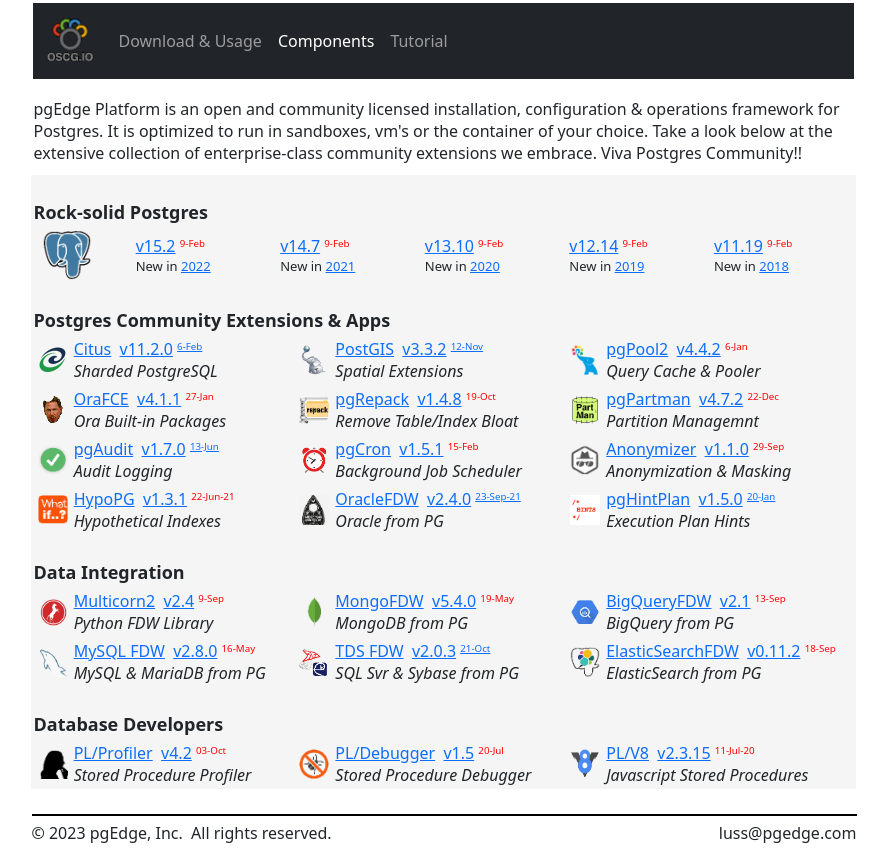
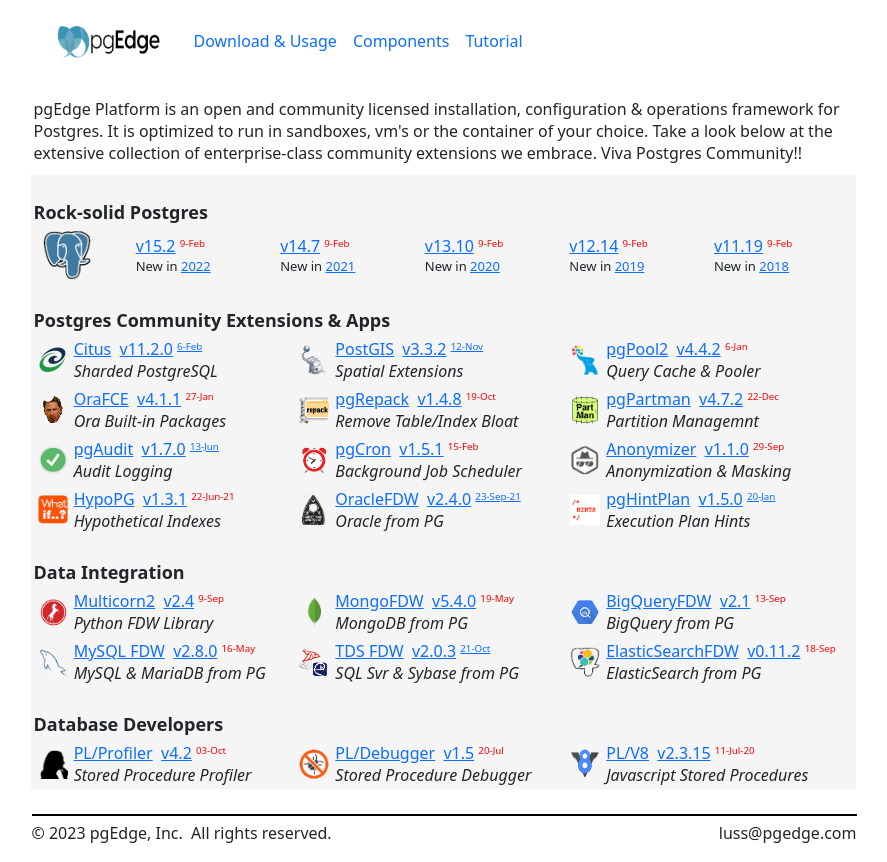
Before and after one commit to pgEdge/pgedge-org, a plain HTML site: page components.html in a window 1280 px wide. Shown: the whole page, without its empty margins (195-1082 px from the left). Drawn offline with nearby package versions, Linux system fonts and the light colour scheme.

Commit message:
2nd pass at edgyness

```diff
--- a/components.html
+++ b/components.html
@@ -31,9 +31,9 @@ function myFunction(element){
 
   <table border=0 width=825 cellpadding=2>
     <tr><td>
-    <nav class="navbar navbar-expand-lg navbar-dark bg-dark">
+    <nav class="navbar navbar-expand-lg navbar-white bg-white">
       <div class="container-fluid">
-        <a class="navbar-brand" href="https://oscg.io"><img src=img/oscg-bigsql-logo.png height=50 width=50 /></a>
+        <a class="navbar-brand" href="index.html"><img src=img/pgedge-logo.png height=50 width=125 /></a>
         <button class="navbar-toggler" type="button" data-bs-toggle="collapse"
           data-bs-target="#navbarNavAltMarkup" aria-controls="navbarNavAltMarkup"
           aria-expanded="false" aria-label="Toggle navigation">
```
Also changed, not shown: index.html (+2 -2 lines), tutorial.html (+1 -1 lines), img/pgedge-logo.png (added).
